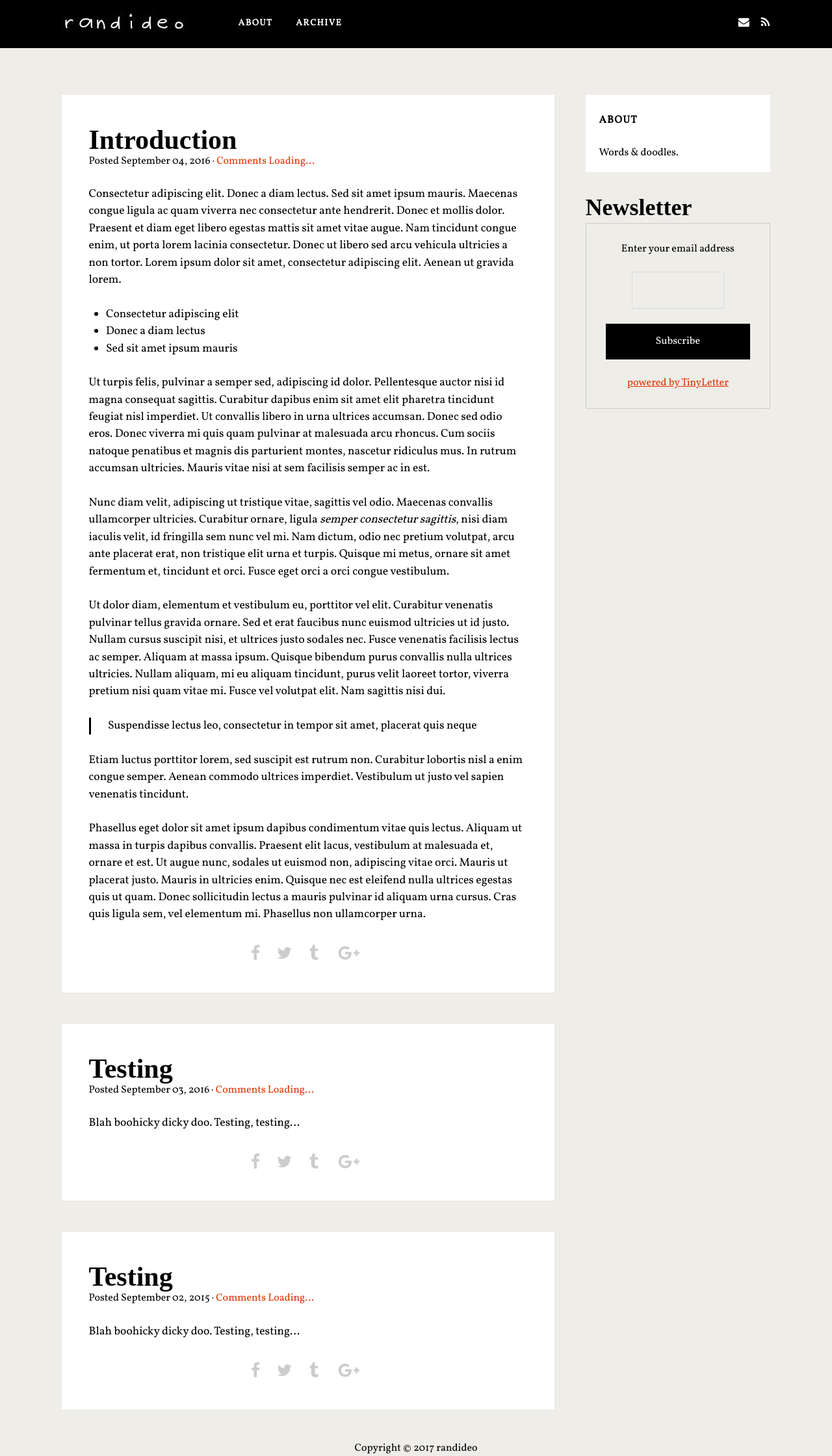
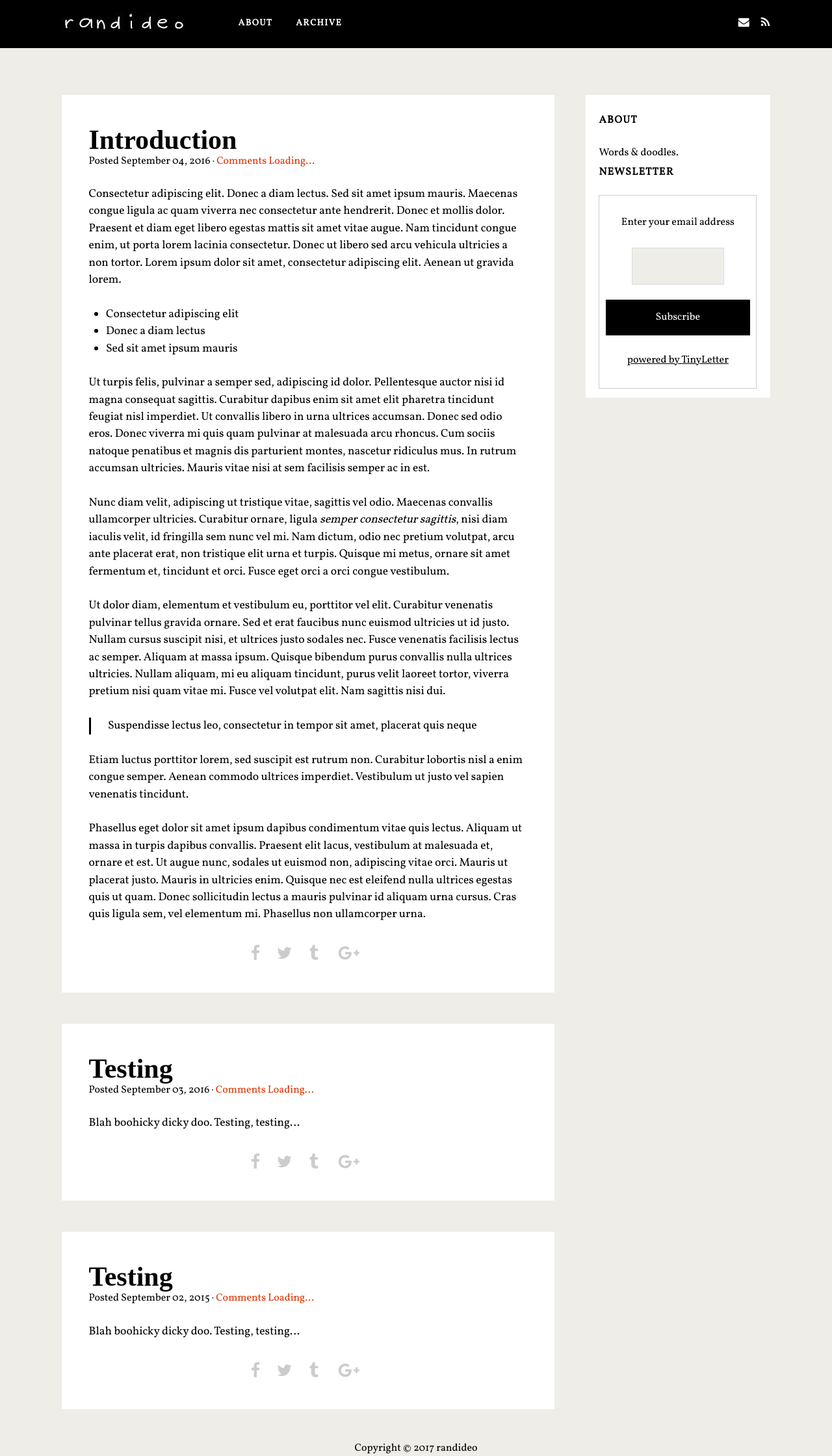
Before and after one commit to randideo/randideo.github.io, a Jekyll site: the page built from index.html, in a window 1280 px wide. Shown: the whole page at 65% size. Built offline with Jekyll 4.4.1, drawn with Linux system fonts in a browser that asks for light colours; nearby versions of some CDN libraries; some web fonts are replaced; comment, search, counter and statistics services are not loaded.

Commit message:
Update sidebar.html

```diff
--- a/_includes/sidebar.html
+++ b/_includes/sidebar.html
@@ -5,11 +5,6 @@
 <div class='widget-content'>
 Words & doodles.
 </div>
-<div class='clear'></div>
-</div>
-
-</div>
-
 
       <h2 class='title'>Newsletter</h2>
     <div class='widget-content'>
```
